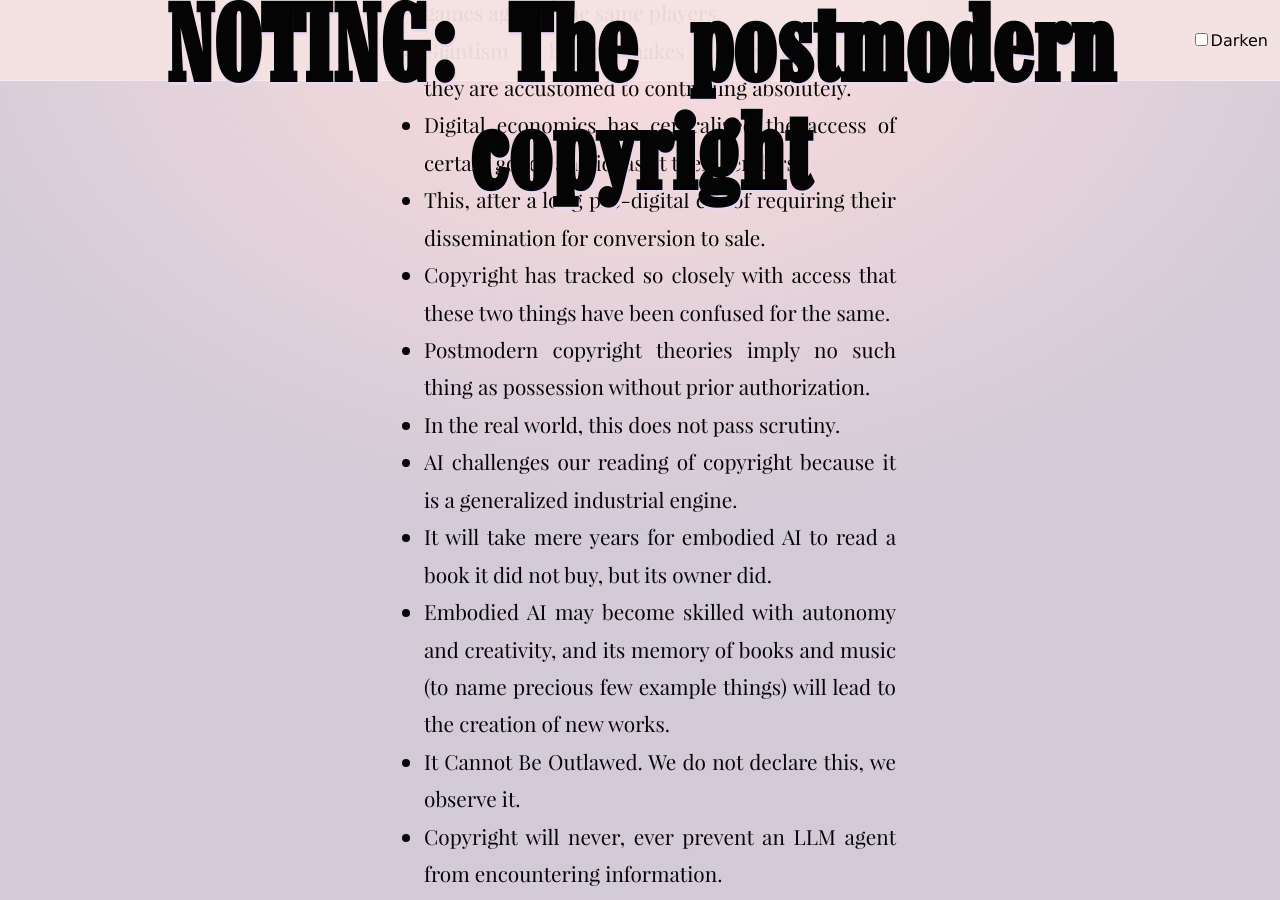
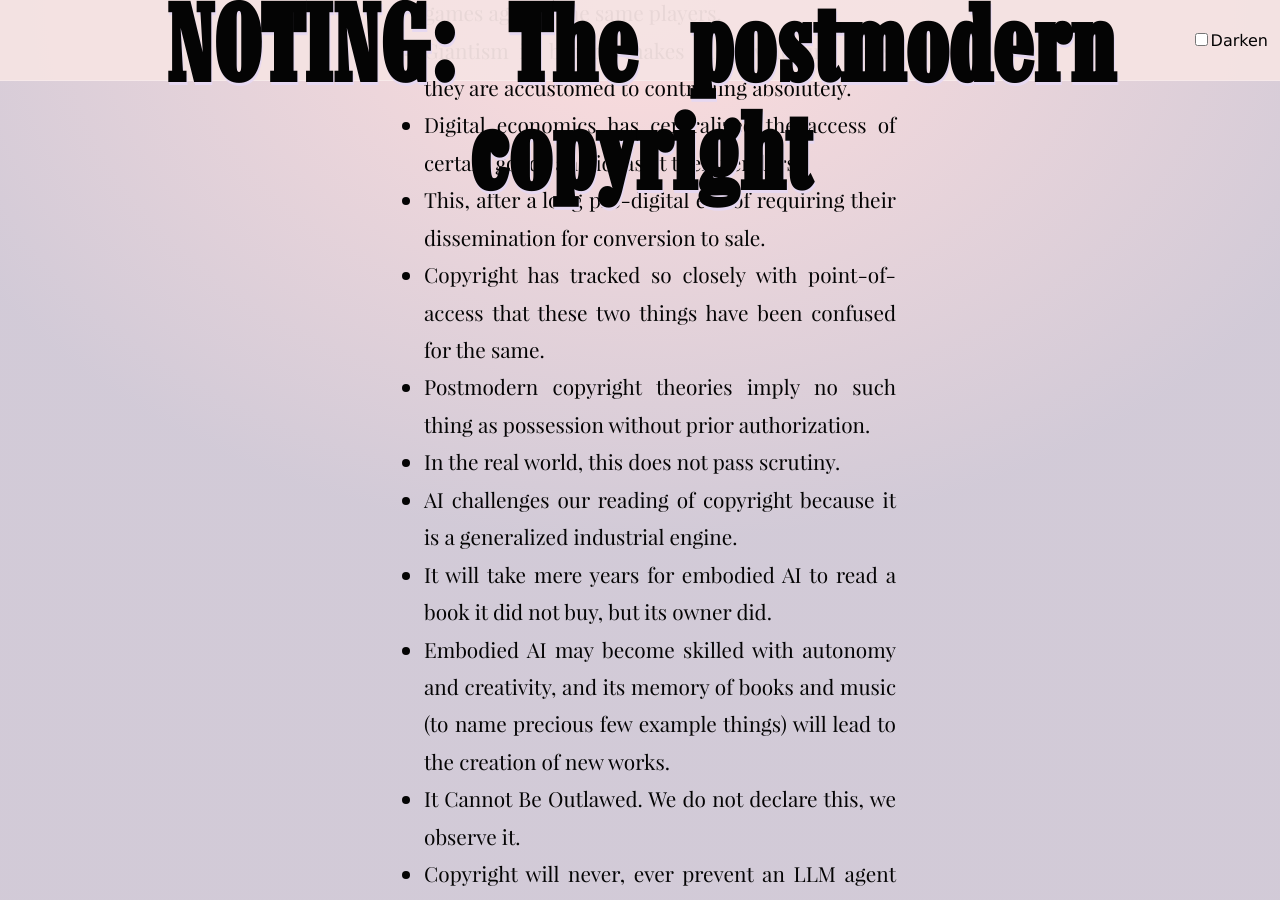
Before and after one commit to tiliv/antibody, a Jekyll site: the page built from docs/journal/autumn-ryan-Postmodern-Copyright/index.md, in a window 1280 px wide and 900 px high, scrolled down 1626 px. Built offline with Jekyll 4.4.1, drawn with Linux system fonts in a browser that asks for light colours.

Commit message:
Progress idea more accurately

```diff
--- a/docs/journal/autumn-ryan-Postmodern-Copyright/index.md
+++ b/docs/journal/autumn-ryan-Postmodern-Copyright/index.md
@@ -25,7 +25,7 @@ We will look at ongoing AI-related lawsuits and the failures of all sides to arg
 - Giantism in brands makes them watering holes they are accustomed to controlling absolutely.
 - Digital economics has centralized the access of certain goods and ideas at their vendors;
 - This, after a long pre-digital era of requiring their dissemination for conversion to sale.
-- Copyright has tracked so closely with access that these two things have been confused for the same.
+- Copyright has tracked so closely with point-of-access that these two things have been confused for the same.
 - Postmodern copyright theories imply no such thing as possession without prior authorization.
 - In the real world, this does not pass scrutiny.
 - AI challenges our reading of copyright because it is a generalized industrial engine.
```
